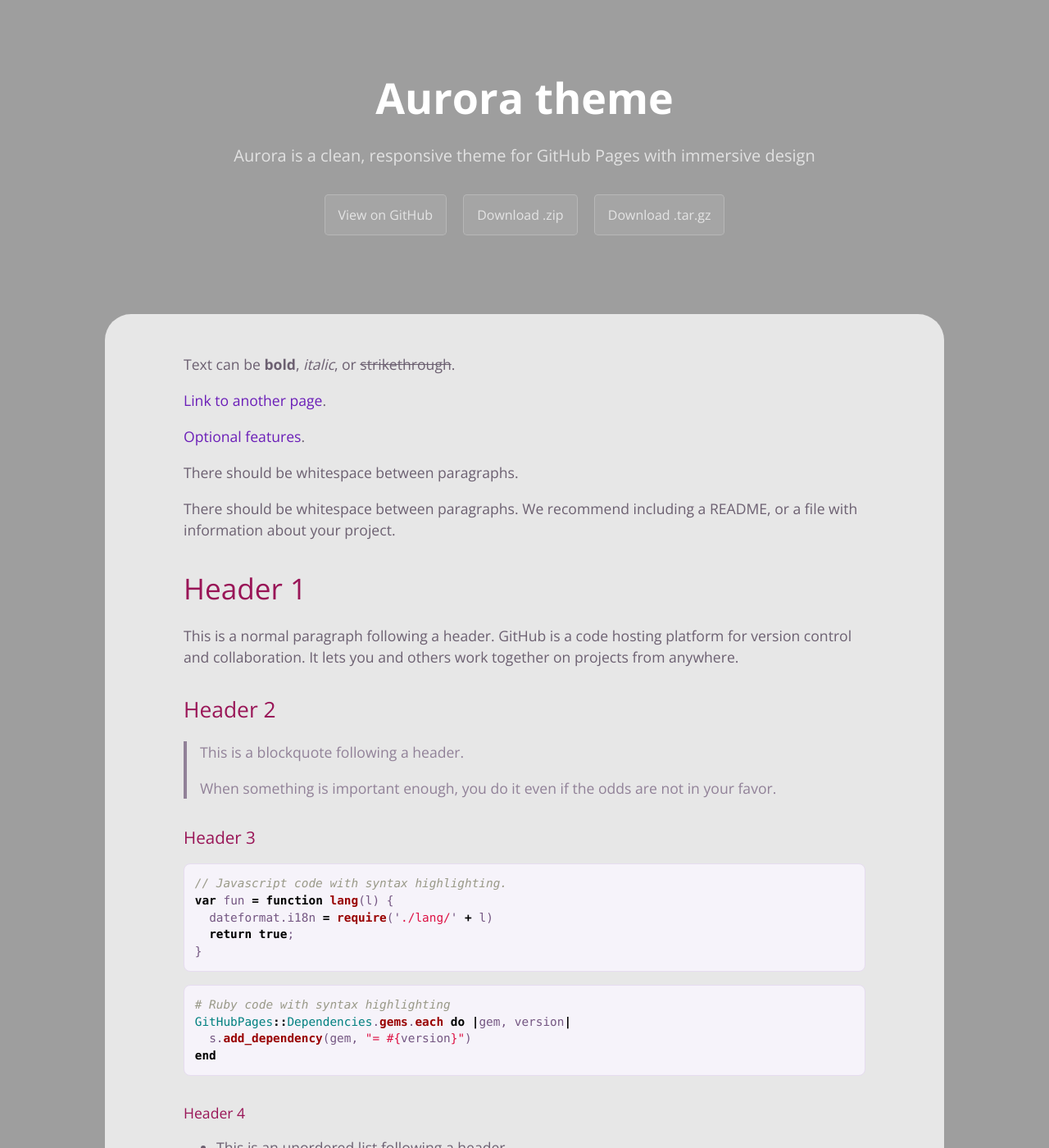
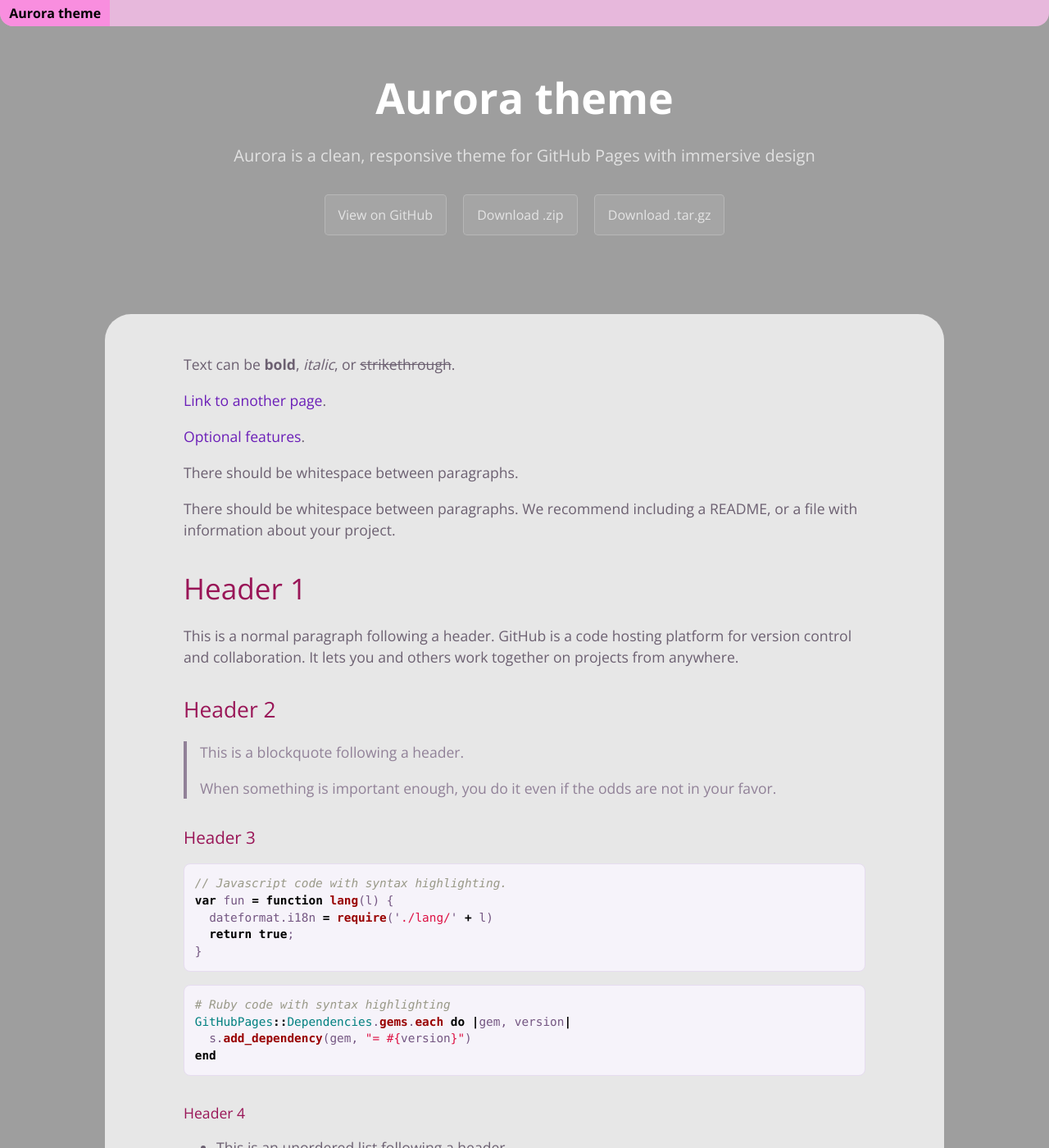
Before and after one commit to iBug/aurora-theme, a Jekyll site: the page built from index.md, in a window 1280 px wide and 1400 px high. Shown: the whole window at 82% size. Built offline with Jekyll 4.4.1, drawn with Linux system fonts in a browser that asks for light colours.

Commit message:
Add navigation bar (BETA)

```diff
--- a/_config.yml
+++ b/_config.yml
@@ -3,5 +3,8 @@ description: Aurora is a clean, responsive theme for GitHub Pages with immersive
 show_downloads: true
 google_analytics: UA-115907213-1
 
+nav:
+  title: Home
+
 features:
   love: true
--- a/_layouts/default.html
+++ b/_layouts/default.html
@@ -20,6 +20,16 @@
 		{% endif %}
 	</head>
 	<body>
+		{% if site.nav %}
+		<nav>
+			<div class="nav-left">
+				<a href="{{ '/' | relative_url}}" class="nav-item home">{{ site.nav.home | default: site.title | default: site.github.repository_name }}</a>
+			</div>
+			<div class="nav-right">
+			</div>
+		</nav>
+		{% endif %}
+
 		<section class="page-header">
 			<h1 class="project-name">{{ page.title | default: site.title | default: site.github.repository_name }}</h1>
 			<h2 class="project-tagline">{{ page.tagline | default: site.description | default: site.github.project_tagline | newline_to_br }}</h2>
--- a/_sass/aurora.scss
+++ b/_sass/aurora.scss
@@ -67,6 +67,72 @@ a {
   &:hover {
     text-decoration: underline;
   }
+}
+
+nav {
+	overflow-x: auto;
+	overflow-y: hidden;
+	position: fixed;
+	top: 0;
+	width: 100%;
+	height: 2rem;
+	border-bottom-left-radius: 1rem;
+	border-bottom-right-radius: 1rem;
+	background-color: $nav-bg-color;
+
+	.nav-content {
+		min-width: 100%;
+		position: absolute;
+		top: 50%;
+		left: 50%;
+		transform: translate(-50%, -50%);
+		z-index: 2;
+		display: flex;
+		justify-content: space-between;
+	}
+
+	.nav-left {
+		float: left;
+		display: flex;
+		z-index: 20;
+	}
+
+	.nav-right {
+		float: right;
+		display: flex;
+		z-index: 10;
+	}
+
+	a {
+		color: $body-text-color;
+
+		&:hover {
+			color: #000;
+			text-decoration: none;
+		}
+	}
+
+	.nav-item {
+		display: inline-block;
+		padding: 0.25rem 0.7rem;
+		white-space: nowrap;
+
+		transition: background 0.3s ease-in-out, color 0.3s ease-in-out;
+
+		&:hover {
+			background-color: $nav-item-hover-bg-color;
+		}
+
+		&.home {
+			font-weight: bold;
+		}
+
+		&.verbose {
+			@include small {
+				display: none;
+			}
+		}
+	}
 }
 
 .btn {
--- a/_sass/variables.scss
+++ b/_sass/variables.scss
@@ -7,6 +7,10 @@ $header-heading-color: #fff !default;
 $header-bg-color: #FF2AAE !default;
 $header-bg-color-secondary: #AE2AFF !default;
 $bg-image-url: 'https://ibug.github.io/image/aurora.jpg' !default;
+
+// Navigation bar
+$nav-bg-color: rgba(255, 192, 240, 0.75) !default;
+$nav-item-hover-bg-color: rgba(255, 128, 224, 0.75) !default;
 
 // Text
 $section-headings-color: #991557 !default;
```
